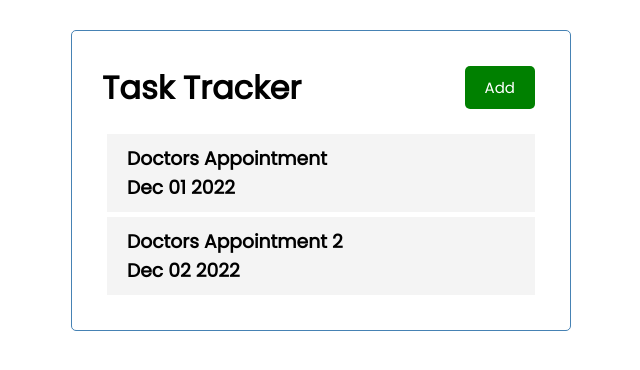
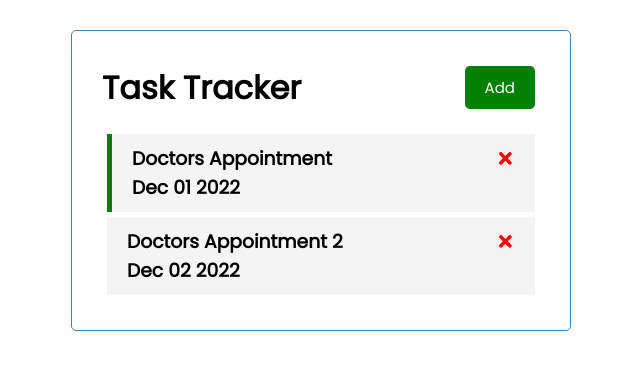
Before and after one commit to bryankit/taskManager, a React (Create React App) app: page / in a window 1280 px wide. Shown: the top 370 px of the page, without its empty margins (319-959 px from the left). Built offline with nearby package versions, Linux system fonts and the light colour scheme.

Commit message:
Added Delete and Toggle reminder

```diff
--- a/src/App.js
+++ b/src/App.js
@@ -18,10 +18,34 @@
 		},
 	];
 	const [tasks, setTasks] = useState(tasksData)
+
+	// Delete Task
+	const deleteTask = (id) => {
+		console.log('delete ', id);
+		//.filter used to not show the id in the array
+		setTasks(tasks.filter((task) => task.id !== id))
+	}
+
+	// Toogle Reminder
+	const toggleReminder = (id) => {
+		// console.log('toggleReminder ', id);
+		setTasks(
+			tasks.map((task) =>
+				task.id === id ?
+				{ ...task, reminder: !task.reminder } : task
+			)
+		)
+	}
+
 	return (
 		<div className="container">
 			<Header title='Task Tracker' />
-			<Tasks tasks={tasks}/>
+			{
+				tasks.length > 0 ?
+				<Tasks
+					tasks={tasks} onDelete={deleteTask} onToggle={toggleReminder}/> : 'No Tasks to show'
+			}
+
 		</div>
 	);
 }
--- a/src/components/Button.js
+++ b/src/components/Button.js
@@ -3,9 +3,9 @@
 const Button = ({ color, text, onClick }) => {
 return (
     <button
-    onClick={onClick}
-    style={{backgroundColor: color}}
-    className='btn'
+        onClick={onClick}
+        style={{backgroundColor: color}}
+        className='btn'
     >
         {text}
     </button>
--- a/src/components/Task.js
+++ b/src/components/Task.js
@@ -1,9 +1,15 @@
-import React from 'react'
+import { FaTimes } from 'react-icons/fa';
 
-const Task = ({ task }) => {
+const Task = ({ task ,onDelete, onToggle}) => {
   return (
-    <div className='task'>
-        <h3>{task.text}</h3>
+    <div className={`task ${task.reminder ? 'reminder' : ''}`} onDoubleClick={() => onToggle(task.id)}>
+        <h3>
+            {task.text}
+            <FaTimes
+                style={{ color: 'red', cursor: 'pointer'}}
+                onClick={() => onDelete(task.id)}
+            />
+        </h3>
         <h3>{task.day}</h3>
     </div>
   )
--- a/src/components/Tasks.js
+++ b/src/components/Tasks.js
@@ -1,10 +1,15 @@
 import Task from "./Task";
-const Tasks = ({tasks}) => {
+const Tasks = ({ tasks , onDelete, onToggle}) => {
 
 	return (
 		<div>
 			{tasks.map((task) => (
-				<Task key={task.id} task={task} />
+				<Task
+					key={task.id}
+					task={task}
+					onDelete={onDelete}
+					onToggle={onToggle}
+				/>
 			))}
 		</div>
 	)
```
